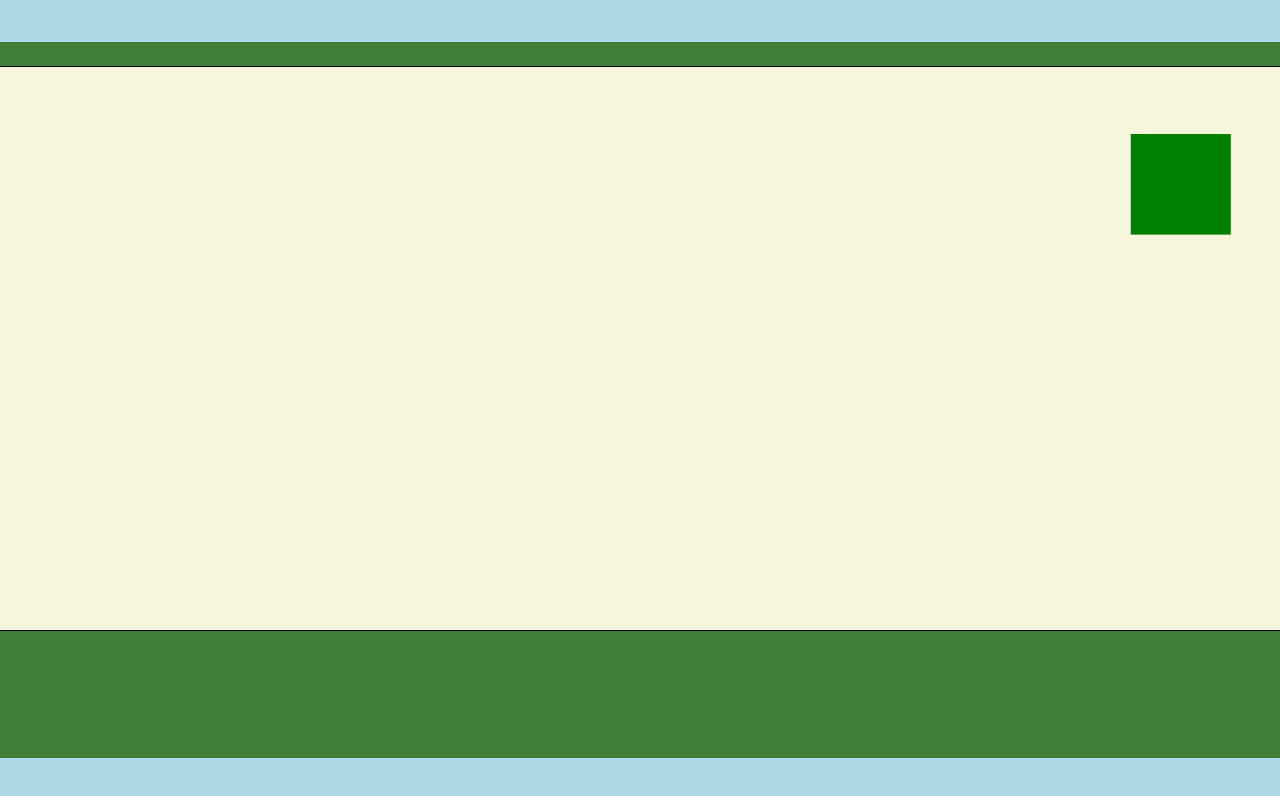
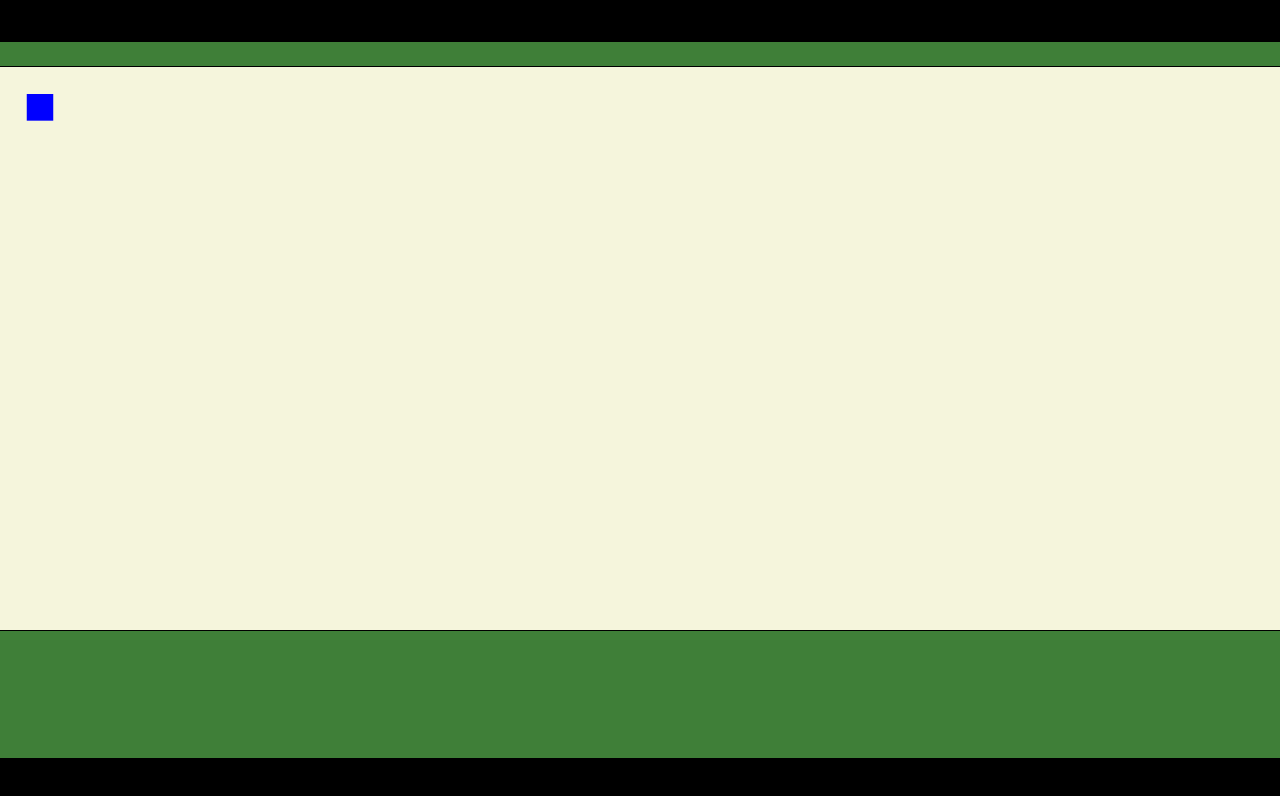
Before and after one commit to MichalSkoula/nebula-the-game, a plain HTML site: page index.html in a window 1280 px wide. Drawn offline with nearby package versions, Linux system fonts and the light colour scheme; files that its build step writes are made by us from their sources.

Commit message:
some troubling

```diff
--- a/css/style.less
+++ b/css/style.less
@@ -7,13 +7,14 @@
 
 html, body {
     height: 100%;
+    background-color: @dark;
 }
+
 body {
     margin: 0;
     -webkit-touch-callout: none;                /* prevent callout to copy image, etc when tap to hold */
     -webkit-text-size-adjust: none;             /* prevent webkit from resizing text to fit */
     -webkit-user-select: none;                  /* prevent copy paste, to allow, change 'none' to 'text' */
-    background-color: lightblue;
     height: 100%;
     display: flex;
     flex-direction: column;
--- a/index.js
+++ b/index.js
@@ -1,12 +1,32 @@
-import * as screen from './modules/screen.js';
-import * as canvas from './modules/canvas.js';
+"use strict";
+
 import * as tools from './modules/tools.js';
-import * as vue from './node_modules/vue/dist/vue.runtime.esm-browser.js';
+import * as Canvas from './modules/Canvas.js';
+//import * as vue from './node_modules/vue/dist/vue.runtime.esm-browser.js';
+import * as Player from './modules/Player.js';
 
-screen.resize();
-canvas.init();
+window.game = {
+    tile: 20,
+    fps: 30,
+    clickX: -1,
+    clickY: -1
+};
+window.canvas = new Canvas.Canvas();
+
+var player = new Player.Player();
+
+function loop() {
+    if (game.clickX > -1 && game.clickY > -1) {
+        player.click();
+        canvas.click();
+    }
+    canvas.clear();
+
+    // player
+    player.draw();
+}
 
 setInterval(function(){
-    canvas.clear();
-    canvas.drawRect(tools.random(10, 1800), 100, 150, 150, 'green');
-}, 33);
+    loop();
+}, 1000 / game.fps);
+loop();
--- /dev/null
+++ b/modules/Player.js
@@ -0,0 +1,26 @@
+export class Player {
+    constructor() {
+        this.score = 0;
+        this.x = 2;
+        this.y = 2;
+        this.width = 2;
+        this.height = 2;
+        this.color = "blue";
+    }
+
+    draw() {
+        canvas.drawRect(
+            this.x * game.tile,
+            this.y * game.tile,
+            this.width * game.tile,
+            this.height * game.tile,
+            this.color
+        );
+    }
+
+    click() {
+        if (this.x == game.clickX && this.y == game.clickY) {
+            console.log("shot");
+        }
+    }
+}
--- a/modules/canvas.js
+++ b/modules/canvas.js
@@ -1,17 +1,61 @@
-export const name = 'canvas';
+export class Canvas {
+    constructor() {
+        this.canvasEl = document.getElementById('canvas');
+        this.ctx = this.canvasEl.getContext('2d');
 
-let ctx;
-let canvas = document.getElementById('canvas');
+        this.clickX = false;
+        this.clickY = false;
 
-export function init() {
-    ctx = canvas.getContext('2d');
+        this.keepAspectRatio();
+        this.registerClicks();
+    }
+
+    clear() {
+        this.ctx.clearRect(0, 0, this.canvasEl.width, this.canvasEl.height);
+    }
+
+    drawRect(x, y, width, height, color) {
+        this.ctx.fillStyle = color;
+        this.ctx.fillRect(x, y, width, height);
+    }
+
+    click() {
+        console.log(game.clickX, game.clickY);
+        game.clickX = -1;
+        game.clickY = -1;
+    }
+
+    registerClicks() {
+        this.canvasEl.addEventListener('click', function(event) {
+            game.clickX = Math.round(((event.clientX - canvas.canvasEl.offsetLeft) * (canvas.canvasEl.width / canvas.canvasEl.offsetWidth)) / game.tile) - 1;
+            game.clickY = Math.round(((event.clientY - canvas.canvasEl.offsetTop) * (canvas.canvasEl.height / canvas.canvasEl.offsetHeight)) / game.tile) - 1;
+        }, false);
+    }
+
+    keepAspectRatio() {
+        function resizeCanvas(canvas) {
+            let nav = document.getElementById('nav');
+            let header = document.getElementById('header');
+
+            if (document.documentElement.clientWidth / document.documentElement.clientHeight < 1.78) {
+                canvas.style.width = nav.style.width = header.style.width = '100vw';
+                // sum to 56vw
+                canvas.style.height = '44vw';
+                nav.style.height = '10vw';
+                header.style.height = '2vw';
+            } else {
+                canvas.style.width = nav.style.width = header.style.width = '178vh';
+                // sum to 100vh
+                canvas.style.height = '79vh';
+                nav.style.height = '18vw';
+                header.style.height = '3.5vw';
+            }
+        }
+
+        window.onresize = function(event) {
+            resizeCanvas(this.canvasEl);
+        };
+
+        resizeCanvas(this.canvasEl);
+    }
 }
-
-export function clear() {
-    ctx.clearRect(0, 0, canvas.width, canvas.height);
-}
-
-export function drawRect(x, y, width, height, color) {
-    ctx.fillStyle = color;
-    ctx.fillRect(x, y, width, height);
-}
--- a/modules/screen.js
+++ /dev/null
@@ -1,36 +0,0 @@
-export const name = 'screen';
-
-export function resize() {
-    function resizeCanvas() {
-
-        let canvas = document.getElementById('canvas');
-        let nav = document.getElementById('nav');
-        let header = document.getElementById('header');
-
-        if (document.documentElement.clientWidth / document.documentElement.clientHeight < 1.78) {
-            //console.log("příliš vysoké");
-
-            canvas.style.width = nav.style.width = header.style.width = '100vw';
-
-            // sum to 56vw
-            canvas.style.height = '44vw';
-            nav.style.height = '10vw';
-            header.style.height = '2vw';
-        } else {
-            //console.log("příliš široké");
-
-            canvas.style.width = nav.style.width = header.style.width = '178vh';
-
-            // sum to 100vh
-            canvas.style.height = '79vh';
-            nav.style.height = '18vw';
-            header.style.height = '3.5vw';
-        }
-    }
-
-    window.onresize = function(event) {
-        resizeCanvas();
-    };
-
-    resizeCanvas();
-}
--- a/modules/tools.js
+++ b/modules/tools.js
@@ -1,5 +1,3 @@
-export const name = 'tools';
-
 export function random(min, max) {
-      return Math.floor(Math.random() * (max - min + 1) ) + min;
+    return Math.floor(Math.random() * (max - min + 1) ) + min;
 }
```
